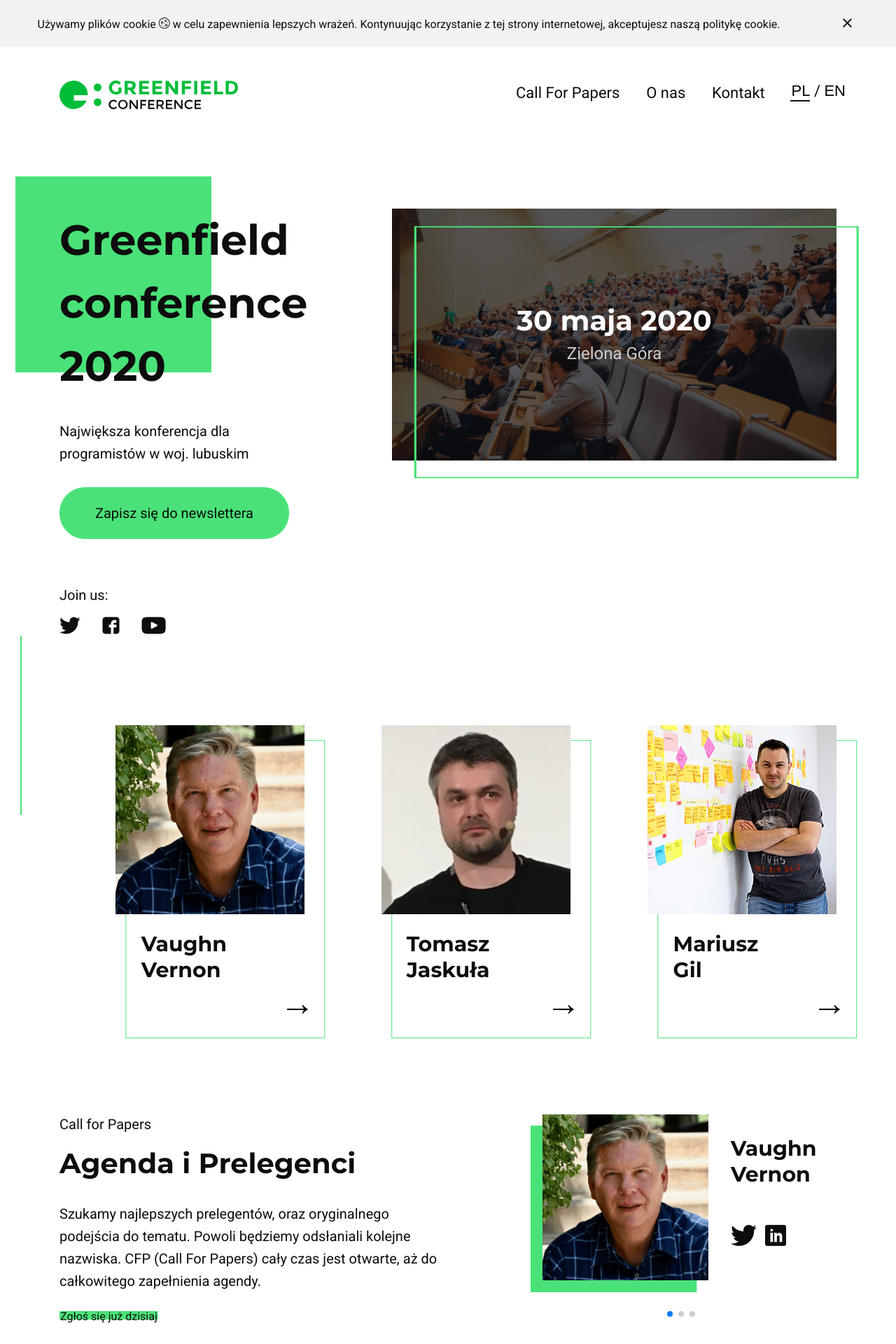
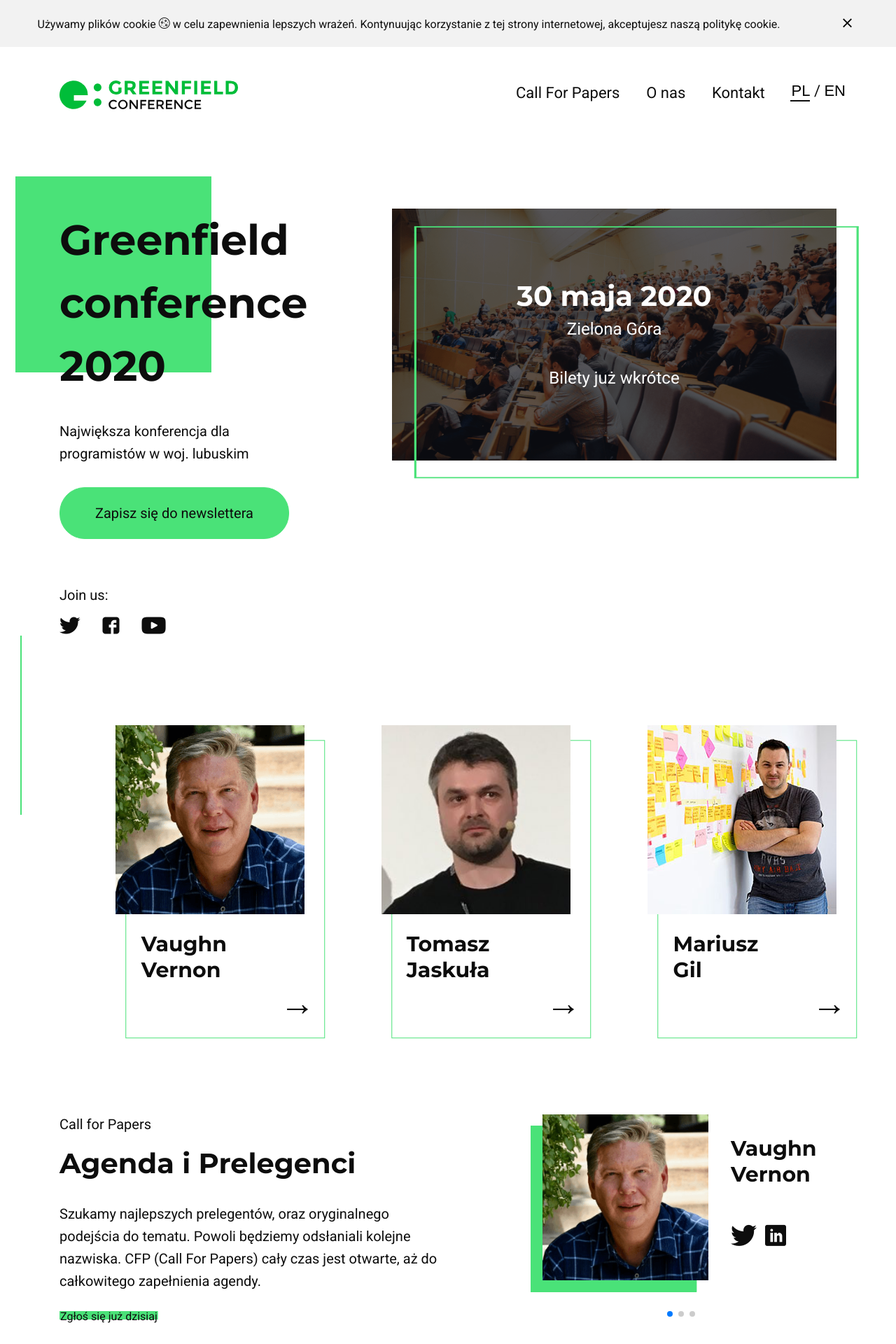
Before and after one commit to freud/GreenfieldConf, a Jekyll site: the page built from pages/index.html, in a window 1280 px wide. Shown: the top 1920 px of the page at 70% size. Built offline with Jekyll 4.4.1, drawn with Linux system fonts in a browser that asks for light colours; some web fonts are replaced.

Commit message:
Add "Bilety już wkrótce" info
According to the project with data & color styles.

```diff
--- a/assets/_scss/pages/_home.scss
+++ b/assets/_scss/pages/_home.scss
@@ -153,9 +153,6 @@ section {
         font-size: 18px;
       }
     }
-    small {
-      color: darken($white, 20%);
-    }
   }
 }
 
--- a/pages/index.html
+++ b/pages/index.html
@@ -21,6 +21,8 @@ scripts: ['plugins/swiper.min', 'modals/newsletter', 'modals/speaker', 'pages/ho
                 Zielona Góra
                 <br/>
                 <strong class="h3 nb-0">30 maja 2020</strong>
+                <br/>
+                <strong class="h4 nb-0">Bilety już wkrótce</strong>
             </p>
             <p class="mb-32">
                 Największa konferencja dla programistów w woj. lubuskim
@@ -43,6 +45,10 @@ scripts: ['plugins/swiper.min', 'modals/newsletter', 'modals/speaker', 'pages/ho
                     </p>
                     <small class="h4">
                         Zielona Góra
+                    </small>
+                    <br /><br /><br />
+                    <small class="h4">
+                        Bilety już wkrótce
                     </small>
                 </div>
             </div>
```
